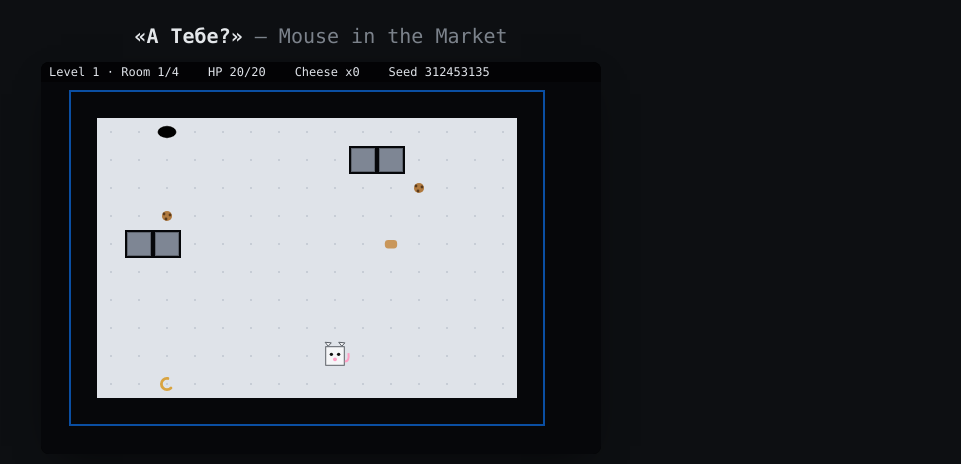
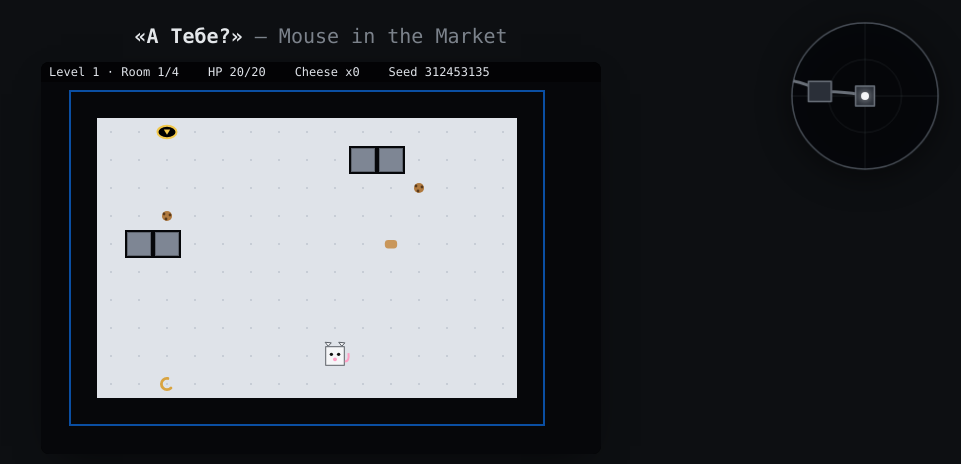
Before and after one commit to BananaDigest/procedural-roguelike, a website built with Vite: page index.html in a window 1280 px wide. Both pictures are taken after a click on the button "Start". Shown: the whole page, without its empty margins (319-1280 px from the left). Built offline with nearby package versions, Linux system fonts and the light colour scheme.

Commit message:
feat(ui): CS2-style radar minimap + directional exit markers

```diff
--- a/index.html
+++ b/index.html
@@ -10,10 +10,13 @@
     <div id="app">
       <h1>«А Тебе?» <span>— Mouse in the Market</span></h1>
       <div id="stage">
-        <canvas id="game"></canvas>
-        <div id="overlay" hidden></div>
+        <div id="game-wrap">
+          <canvas id="game"></canvas>
+          <div id="overlay" hidden></div>
+        </div>
       </div>
     </div>
+    <canvas id="minimap" hidden></canvas>
     <script type="module" src="/src/main.ts"></script>
   </body>
 </html>
--- a/public/style.css
+++ b/public/style.css
@@ -32,6 +32,15 @@ h1 span {
 }
 
 #stage {
+  display: flex;
+  flex-wrap: wrap;
+  align-items: flex-start;
+  justify-content: center;
+  gap: 12px;
+  line-height: 0;
+}
+
+#game-wrap {
   position: relative;
   line-height: 0;
 }
@@ -43,6 +52,20 @@ h1 span {
   max-width: 100%;
   box-shadow: 0 12px 40px -20px rgba(0, 0, 0, 0.9);
 }
+
+/* radar — fixed to the top-right of the screen, game-style, responsive */
+#minimap {
+  position: fixed;
+  top: clamp(8px, 1.6vw, 16px);
+  right: clamp(8px, 1.6vw, 16px);
+  /* square canvas (equal width/height attrs) → height follows aspect ratio */
+  width: clamp(104px, 20vmin, 168px);
+  height: auto;
+  z-index: 10;
+  pointer-events: none;
+  filter: drop-shadow(0 6px 16px rgba(0, 0, 0, 0.6));
+}
+#minimap[hidden] { display: none; }
 
 /* overlay screens (title / game over / win) */
 #overlay {
--- a/src/main.ts
+++ b/src/main.ts
@@ -9,6 +9,7 @@ import { GameImpl } from "./game/GameImpl.ts";
 import { generateLevel } from "./generation/LevelChain.ts";
 import { Renderer } from "./render/Renderer.ts";
 import { HUD } from "./ui/HUD.ts";
+import { Minimap } from "./ui/Minimap.ts";
 import { Screens } from "./ui/Screens.ts";
 import { hashSeed } from "./rng/Mulberry32.ts";
 
@@ -19,10 +20,13 @@ const canvas = document.getElementById("game") as HTMLCanvasElement;
 const overlay = document.getElementById("overlay") as HTMLElement;
 const renderer = new Renderer(canvas);
 const hud = new HUD(canvas);
+const minimapCanvas = document.getElementById("minimap") as HTMLCanvasElement;
+const minimap = new Minimap(minimapCanvas); // fixed radar, top-right of the screen
 const screens = new Screens(overlay);
 
 const game: Game = new GameImpl(generateLevel);
 let started = false;
+let showMap = true;
 
 // --- feedback (damage flash + mouse blink) ---
 let flashAlpha = 0;
@@ -34,6 +38,7 @@ function render(): void {
   renderer.draw(game.state, { hideMouse: blink });
   renderer.flash(flashAlpha, flashColor);
   hud.draw(game.state);
+  if (showMap) minimap.draw(game.state);
 }
 
 function fxTick(): void {
@@ -72,6 +77,7 @@ function showTitle(): void {
 function startRun(seed: number): void {
   game.startWithSeed(seed);
   started = true;
+  minimapCanvas.hidden = !showMap;
   screens.hide();
   render();
 }
@@ -111,6 +117,13 @@ window.addEventListener("keydown", (e) => {
     e.preventDefault();
     return;
   }
+  if (started && (e.code === "KeyM" || e.code === "Tab")) {
+    showMap = !showMap;
+    minimapCanvas.hidden = !showMap;
+    if (showMap) minimap.draw(game.state);
+    e.preventDefault();
+    return;
+  }
   if (DEV_PREVIEW && started && e.code === "KeyG") {
     game.state.phase = "gameover"; render(); syncPhase(); return;
   }
--- a/src/render/Renderer.ts
+++ b/src/render/Renderer.ts
@@ -67,7 +67,7 @@ export class Renderer {
     ctx.lineWidth = 2;
     ctx.strokeRect(ox * T + 1, oy * T + 1, r.w * T - 2, r.h * T - 2);
 
-    for (const e of r.exits) this.exit(px(e.pos.x), py(e.pos.y), e.kind);
+    for (const e of r.exits) this.exit(px(e.pos.x), py(e.pos.y), e.kind, e.dir);
     for (const t of r.traps) this.trap(px(t.pos.x), py(t.pos.y));
     for (const c of state.clouds) this.poisonCloud(px(c.x), py(c.y));
     for (const f of r.food) this.food(px(f.pos.x), py(f.pos.y), f.kind);
@@ -264,20 +264,33 @@ export class Renderer {
     ctx.fill();
   }
 
-  private exit(cx: number, cy: number, kind: "nora" | "luk") {
+  private exit(cx: number, cy: number, kind: "nora" | "luk", dir: "fwd" | "back") {
     const ctx = this.ctx;
     const X = cx + T / 2, Y = cy + T / 2;
+    // forward (deeper, toward the goal) = gold; back (toward the start) = blue.
+    const accent = dir === "fwd" ? "#f2c84b" : "#5aa0ff";
     if (kind === "nora") {
       ctx.fillStyle = "#000000";
       ctx.beginPath(); ctx.ellipse(X, Y, T * 0.34, T * 0.22, 0, 0, Math.PI * 2); ctx.fill();
-      ctx.strokeStyle = "rgba(255,255,255,.3)"; ctx.lineWidth = 1; ctx.stroke();
+      ctx.strokeStyle = accent; ctx.lineWidth = 2; ctx.stroke();
     } else {
       ctx.fillStyle = "#3a3f45";
       ctx.beginPath(); ctx.arc(X, Y, T * 0.4, 0, Math.PI * 2); ctx.fill();
+      ctx.strokeStyle = accent; ctx.lineWidth = 2;
+      ctx.beginPath(); ctx.arc(X, Y, T * 0.4, 0, Math.PI * 2); ctx.stroke();
       ctx.strokeStyle = "#6b7177"; ctx.lineWidth = 1.4;
-      ctx.beginPath(); ctx.arc(X, Y, T * 0.27, 0, Math.PI * 2); ctx.stroke();
-      ctx.beginPath(); ctx.arc(X, Y, T * 0.14, 0, Math.PI * 2); ctx.stroke();
+      ctx.beginPath(); ctx.arc(X, Y, T * 0.24, 0, Math.PI * 2); ctx.stroke();
     }
+    // direction arrow: fwd ▼ (go in / deeper), back ▲ (come out / go back)
+    ctx.fillStyle = accent;
+    ctx.beginPath();
+    if (dir === "fwd") {
+      ctx.moveTo(X - 3.2, Y - 2.4); ctx.lineTo(X + 3.2, Y - 2.4); ctx.lineTo(X, Y + 2.8);
+    } else {
+      ctx.moveTo(X - 3.2, Y + 2.4); ctx.lineTo(X + 3.2, Y + 2.4); ctx.lineTo(X, Y - 2.8);
+    }
+    ctx.closePath();
+    ctx.fill();
   }
 }
 
--- /dev/null
+++ b/src/ui/Minimap.ts
@@ -0,0 +1,137 @@
+/**
+ * Minimap — a circular radar (CS2-style) on its OWN canvas, fixed to the
+ * top-right of the screen (positioned via CSS, independent of the game canvas).
+ *
+ * The CURRENT room sits at the centre; neighbouring rooms fan out along the
+ * chain and are clipped to the circle, so only the rooms that fit are shown.
+ * Layout jitter is DETERMINISTIC per (seed, level). Built from
+ * GameState.roomCount + roomIndex only.
+ */
+import { GameState } from "../core/types.ts";
+
+const R = 74; // radar radius, px
+const PAD = 7; // breathing room so the ring/glow isn't clipped
+const SPACING = 46; // distance between consecutive rooms along the chain
+const BOX = 24; // base room box size
+
+export class Minimap {
+  private ctx: CanvasRenderingContext2D;
+  private size: number;
+
+  constructor(canvas: HTMLCanvasElement) {
+    this.size = (R + PAD) * 2;
+    canvas.width = this.size;
+    canvas.height = this.size;
+    const ctx = canvas.getContext("2d");
+    if (!ctx) throw new Error("2D canvas context unavailable");
+    this.ctx = ctx;
+  }
+
+  clear(): void {
+    this.ctx.clearRect(0, 0, this.size, this.size);
+  }
+
+  draw(state: GameState): void {
+    const ctx = this.ctx;
+    ctx.clearRect(0, 0, this.size, this.size);
+
+    const n = Math.max(1, state.roomCount);
+    const cur = state.roomIndex;
+    const base = (state.seed ^ (state.level * 0x9e3779b1)) >>> 0;
+    const cx = this.size / 2;
+    const cy = this.size / 2;
+
+    const jit = (i: number, salt: number, r: number) => {
+      const h = Math.imul((base ^ Math.imul(i + 1, 2654435761) ^ (salt * 40503)) >>> 0, 0x9e3779b1) >>> 0;
+      return ((h % 1000) / 1000) * 2 * r - r;
+    };
+
+    // Winding 2D path: current room at the centre, the chain meanders outward
+    // in both directions (each step turns by a deterministic angle).
+    const pos: { x: number; y: number }[] = new Array(n);
+    pos[cur] = { x: cx, y: cy };
+    const a0 = jit(0, 7, Math.PI); // base heading for this level
+    let fx = cx, fy = cy, fa = a0;
+    for (let i = cur; i < n - 1; i++) {
+      fa += jit(i, 8, 0.9); // turn
+      fx += SPACING * Math.cos(fa);
+      fy += SPACING * Math.sin(fa);
+      pos[i + 1] = { x: fx, y: fy };
+    }
+    let bx = cx, by = cy, ba = a0 + Math.PI; // past rooms head the other way
+    for (let i = cur; i > 0; i--) {
+      ba += jit(i, 9, 0.9);
+      bx += SPACING * Math.cos(ba);
+      by += SPACING * Math.sin(ba);
+      pos[i - 1] = { x: bx, y: by };
+    }
+    const rc = (i: number) => pos[i];
+
+    ctx.save();
+
+    // circular backdrop + clip
+    ctx.beginPath();
+    ctx.arc(cx, cy, R, 0, Math.PI * 2);
+    ctx.fillStyle = "rgba(6,7,10,0.82)";
+    ctx.fill();
+    ctx.clip();
+
+    // faint crosshair + inner ring
+    ctx.strokeStyle = "rgba(150,160,175,0.12)";
+    ctx.lineWidth = 1;
+    ctx.beginPath();
+    ctx.moveTo(cx - R, cy); ctx.lineTo(cx + R, cy);
+    ctx.moveTo(cx, cy - R); ctx.lineTo(cx, cy + R);
+    ctx.stroke();
+    ctx.beginPath();
+    ctx.arc(cx, cy, R * 0.5, 0, Math.PI * 2);
+    ctx.stroke();
+
+    // curved corridors between consecutive rooms (jittered control point)
+    ctx.strokeStyle = "#6a7079";
+    ctx.lineWidth = 3;
+    ctx.lineCap = "round";
+    ctx.lineJoin = "round";
+    for (let i = 0; i < n - 1; i++) {
+      const a = rc(i);
+      const b = rc(i + 1);
+      const mx = (a.x + b.x) / 2 + jit(i, 5, 9);
+      const my = (a.y + b.y) / 2 + jit(i, 6, 9);
+      ctx.beginPath();
+      ctx.moveTo(a.x, a.y);
+      ctx.quadraticCurveTo(mx, my, b.x, b.y);
+      ctx.stroke();
+    }
+
+    // rooms — all grey
+    for (let i = 0; i < n; i++) {
+      const c = rc(i);
+      const w = BOX + jit(i, 3, 4);
+      const h = BOX - 2 + jit(i, 4, 3);
+      ctx.fillStyle = "#2a2f38";
+      ctx.fillRect(c.x - w / 2, c.y - h / 2, w, h);
+      ctx.strokeStyle = "#6a7079";
+      ctx.lineWidth = 1.5;
+      ctx.strokeRect(c.x - w / 2 + 0.75, c.y - h / 2 + 0.75, w - 1.5, h - 1.5);
+    }
+
+    ctx.restore(); // drop the circular clip
+
+    // radar ring
+    ctx.beginPath();
+    ctx.arc(cx, cy, R, 0, Math.PI * 2);
+    ctx.strokeStyle = "rgba(150,160,175,0.45)";
+    ctx.lineWidth = 1.5;
+    ctx.stroke();
+
+    // "you" marker at the centre
+    ctx.save();
+    ctx.shadowColor = "rgba(255,255,255,0.8)";
+    ctx.shadowBlur = 8;
+    ctx.fillStyle = "#f5f6f8";
+    ctx.beginPath();
+    ctx.arc(cx, cy, 4, 0, Math.PI * 2);
+    ctx.fill();
+    ctx.restore();
+  }
+}
--- a/src/ui/Screens.ts
+++ b/src/ui/Screens.ts
@@ -16,7 +16,7 @@ export class Screens {
     this.panel([
       this.h('«А Тебе?»', "brand"),
       this.p("Mouse in the Market", "sub"),
-      this.p("WASD / arrows / numpad — move · R — new run"),
+      this.p("WASD / arrows / numpad — move · M — map · R — new run"),
       this.seedRow(onStart),
     ]);
   }
```
